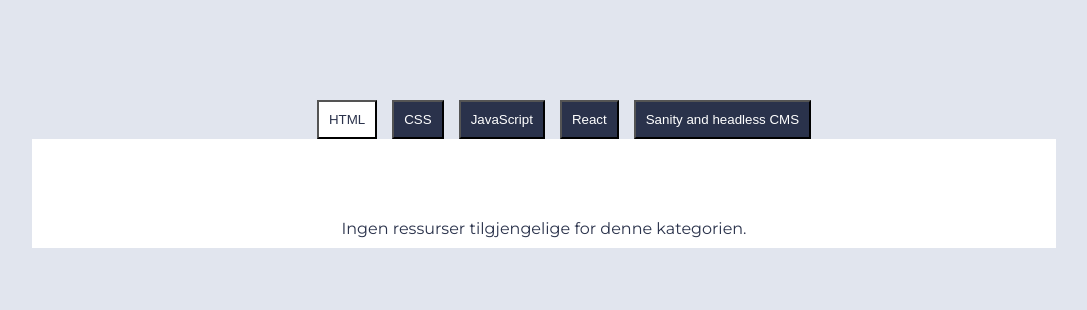
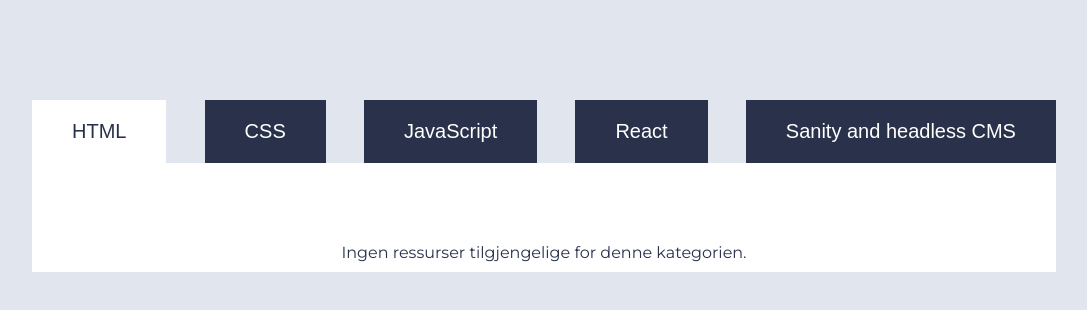
Before and after one commit to Hedpedz/uin25ak1_resource_layout_Nilsen, a plain HTML site: page index.html in a window 1280 px wide. Shown: the whole page, without its empty margins (96-1183 px from the left). Drawn offline with Linux system fonts and the light colour scheme.

Commit message:
refactor(nav): enhance layout and styling for improved navigation usability

```diff
--- a/styles.css
+++ b/styles.css
@@ -16,23 +16,31 @@ header {
 }
 
 nav {
+    display: flex;
     justify-content: center;
 }
 
 nav ul {
     list-style-type: none;
     display: flex;
-    justify-content: center;
+    justify-content:space-between;
+    flex-direction: row;
     gap: 15px;
-    padding: 0 auto;
     margin: 0 auto;
+    width: 80%;
+    padding-right: 40px;
+    flex-direction: row;
+    white-space: nowrap;
 }
 
 nav button {
+    border: none;
+    padding-inline: 40px;
+    padding-block: 20px;
+    color: #fff;
     background-color: #2A324B;
-    padding-inline: 10px;
-    padding-block: 10px;
-    color: #fff;
+    min-height: 100%;
+    font-size: 20px;
 }
 
 nav button.active {
```
